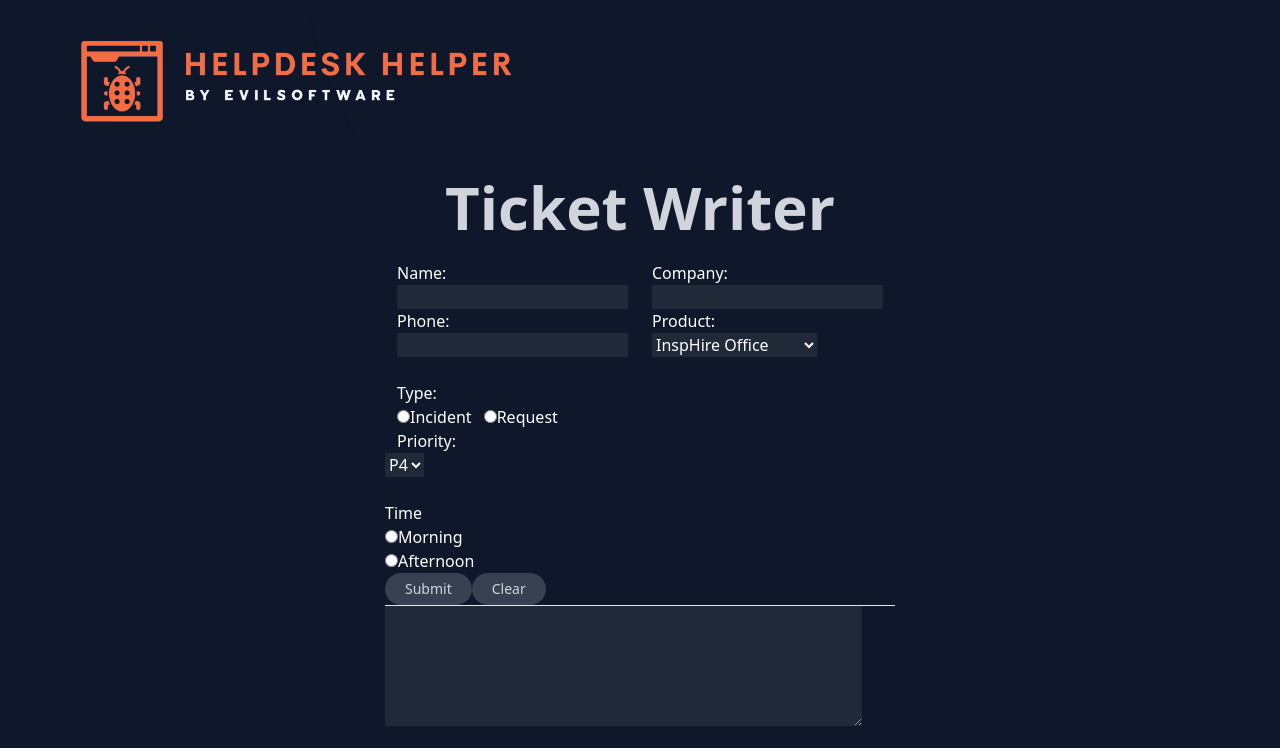
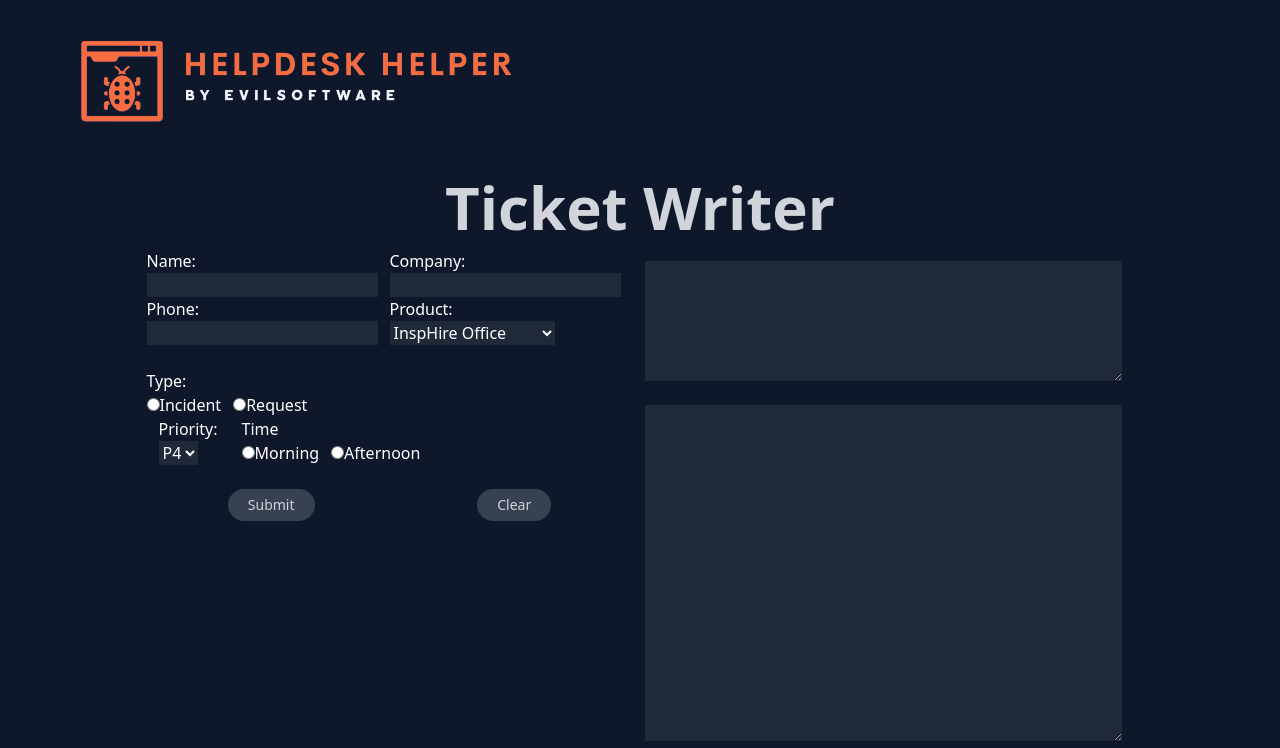
Before and after one commit to ThegenJackson/Helpdesk-Helper, a React (Vite) app: page / in a window 1280 px wide. Shown: the top 748 px of the page. Built offline with nearby package versions, Linux system fonts and the light colour scheme; a web font is replaced by a local one.

Commit message:
second commit
second commit

```diff
--- a/src/components/TicketWriter.jsx
+++ b/src/components/TicketWriter.jsx
@@ -70,11 +70,13 @@ export const TicketWriter = () => {
 
   return (
     <div>
-      <h1 className="head_text">Ticket Writer</h1>
-      <br />
+      <h1 className="head_text">
+        Ticket Writer</h1>
+      <div className="py-3 flex justify-items-center">
+        <div>
       <form onSubmit={handleSubmit}>
         <div className="flex justify-start">
-        <label className="px-3">
+        <label>
           Name:
           <input type="text" value={name} onChange={handleNameChange} className="formbox" />
         </label>
@@ -86,7 +88,7 @@ export const TicketWriter = () => {
         <br />
         </div>
         <div className="flex justify-start">
-        <label className="px-3">
+        <label>
           Phone:
           <input type="text" value={phone} onChange={handlePhoneChange} className="formbox" />
         </label>
@@ -101,8 +103,8 @@ export const TicketWriter = () => {
         </label>
         </div>
         <br />
-        <div className="flex justify-start">
-        <label className="px-3">
+
+        <label>
           Type:
           <label>
             <br />
@@ -140,7 +142,7 @@ export const TicketWriter = () => {
               <textarea rows="3" value={symptoms} onChange={(e) => setSymptoms(e.target.value)} className="formbox" />
             </label>
             <br />
-          </>
+            </>
         )}
         {formType === 'Request' && (
           <>
@@ -152,7 +154,7 @@ export const TicketWriter = () => {
             <br />
           </>
         )}
-          </div>
+          <div className="flex justify-items-start">
           <label className="px-3">
           Priority:
           <select value={priority} onChange={handlePriorityChange} className="formbox" >
@@ -163,7 +165,7 @@ export const TicketWriter = () => {
           </select>
         </label>
         <br />
-        <label>
+        <label className="px-3">
           Time
             <br />
             <input
@@ -186,15 +188,20 @@ export const TicketWriter = () => {
             />
             Afternoon
           </label>
+          </div>
           <br />
+          <div className="flex justify-around">
         <button type="submit" className="_btn">Submit</button>
         <button className="_btn" onClick={refreshPage}>Clear</button>
+           </div>
       </form>
-      <hr />
+      </div>
+      <div className="p-3">
       <textarea value={formData} readOnly rows="5" cols="50" className="formbox" />
       <br />
       <textarea value={emailData} readOnly rows="14" cols="50" className="formbox" />
-
+      </div>
+      </div>
     </div>
   );
 };
```
